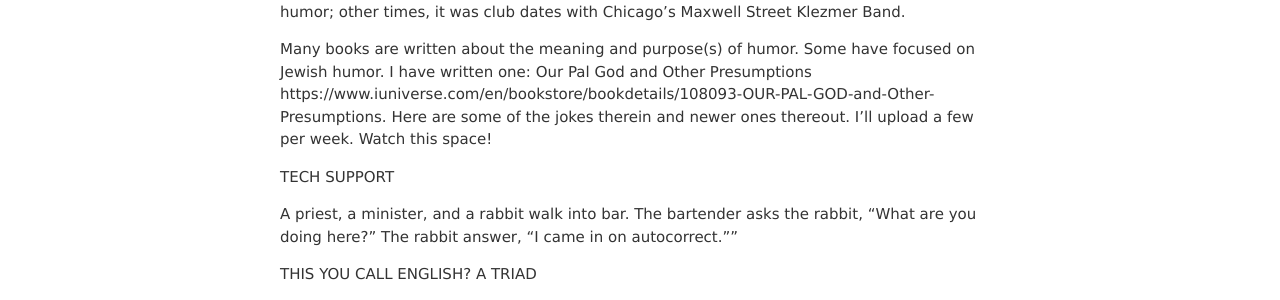
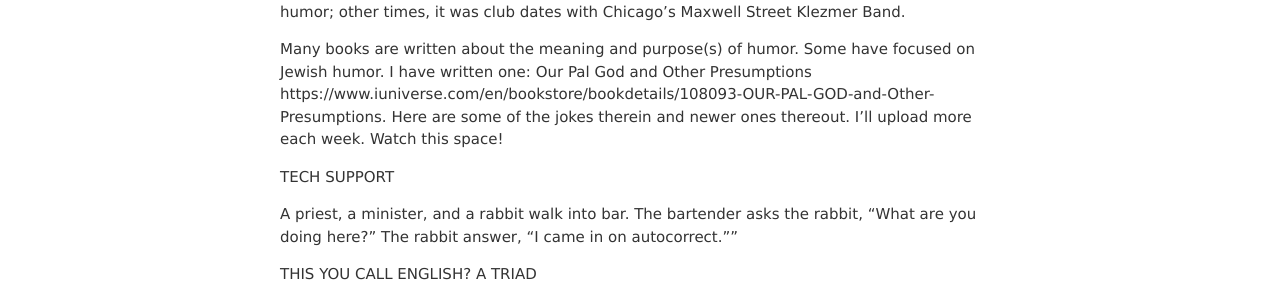
Before and after one commit to jvmallow/jvmallow.github.io, a Jekyll site: the page built from _posts/2025-05-31-Jewish_Humor.md, in a window 1280 px wide. Shown: the part 619-919 px from the top of the page. Built offline with Jekyll 4.4.1, drawn with Linux system fonts in a browser that asks for light colours; a script that is not in the unit is left out.

Commit message:
Update 2025-05-31-Jewish_Humor.md

```diff
--- a/_posts/2025-05-31-Jewish_Humor.md
+++ b/_posts/2025-05-31-Jewish_Humor.md
@@ -12,7 +12,7 @@ Many years ago, in what was an otherwise relatively humorless existence as a doc
 Many books are written about the meaning and purpose(s) of humor. Some have focused on Jewish humor. I have written one:
 Our Pal God and Other Presumptions
 https://www.iuniverse.com/en/bookstore/bookdetails/108093-OUR-PAL-GOD-and-Other-Presumptions.
-Here are some of the jokes therein and newer ones thereout. I'll upload a few per week. Watch this space!
+Here are some of the jokes therein and newer ones thereout. I'll upload more each week. Watch this space!
 
 TECH SUPPORT
 
```
